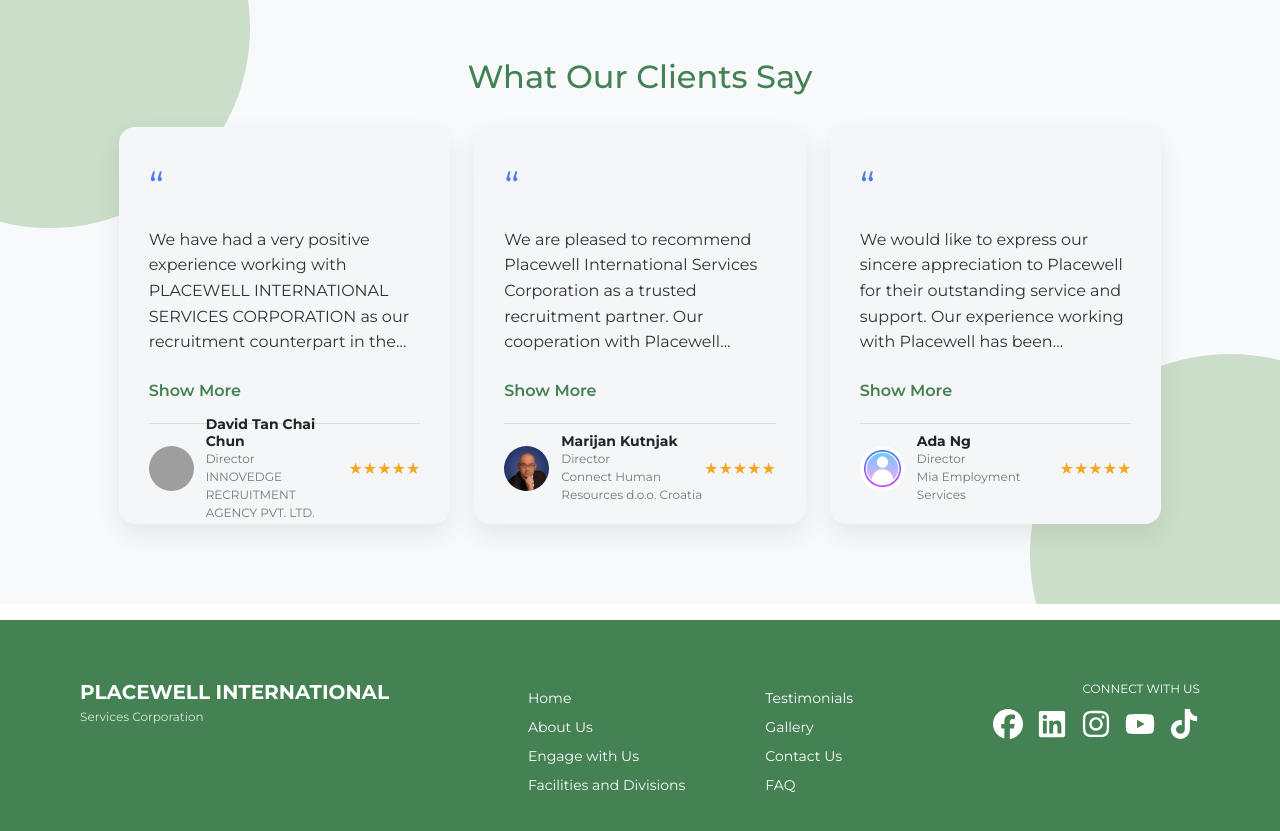
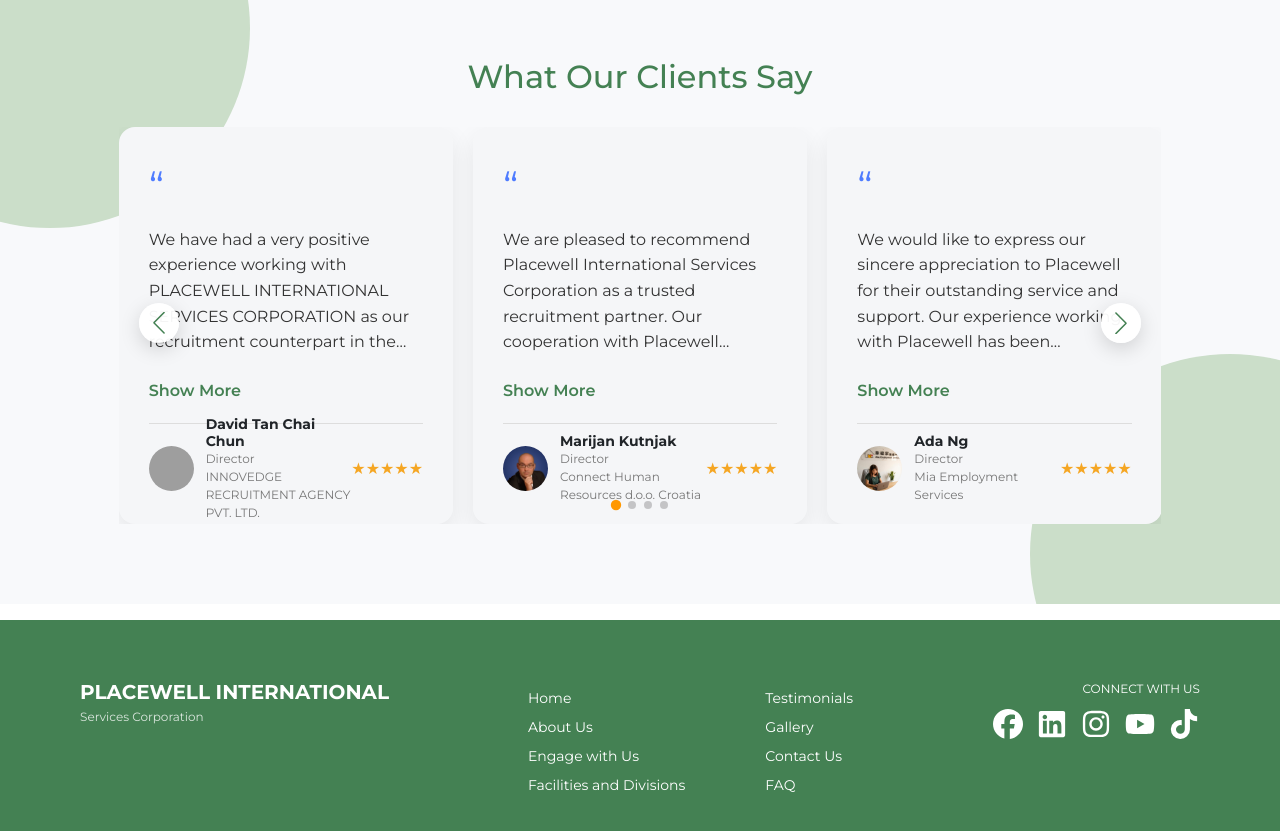
Before and after one commit to khencel/placewell, a Next.js app: page /testimonials/client-testimonials in a window 1280 px wide. Shown: the part 1567-2398 px from the top of the page. Built offline with nearby package versions, Linux system fonts and the light colour scheme; grey boxes are pictures that could not be loaded.

Commit message:
update testimonials

```diff
--- a/src/app/testimonials/client-testimonials/data.tsx
+++ b/src/app/testimonials/client-testimonials/data.tsx
@@ -21,7 +21,7 @@ export default function getData (){
                 Sincerely,`
         },
         {
-            "avatar":"/images.jpg",
+            "avatar":"/7c76e4d7-7e13-4122-b9c8-c685e48dbe36.jpg",
             "name":"Ada Ng",
             "position":"Director",
             "company":"Mia Employment Services",
@@ -30,5 +30,14 @@ export default function getData (){
             We would like to take this opportunity to commend Placewell for their excellent service and wish them continued success in the future.
             Yours faithfully,`
         },
+        {
+            "avatar":"/images.jpg",
+            "name":"Steven Ong",
+            "position":"Director",
+            "company":"Assured Employment Services Pte Ltd",
+            "info":`Our partnership with Placewell International Services Corporation began well before the COVID-19 pandemic, and throughout all the global challenges since, they have remained an invaluable partner. It has been a true privilege to collaborate with them in successfully deploying skilled and dedicated Filipino workers to Singapore.
+                The day-to-day team at Placewell is remarkably helpful, ensuring our collaborative efforts run seamlessly and efficiently. Furthermore, their management team has consistently shown incredible flexibility and unwavering support, making them a truly trusted counterpart. We highly value this long-standing relationship and look forward to many more years of shared success.`
+        }
+
     ]
 }
--- a/src/app/testimonials/client-testimonials/page.tsx
+++ b/src/app/testimonials/client-testimonials/page.tsx
@@ -6,6 +6,8 @@ import TestimonialCard from "@/components/TestimonialsCard";
 import s from "../../../styles/testimonials.module.css"
 import { useTranslations } from "next-intl";
 import getData from "./data";
+import { Swiper, SwiperSlide } from "swiper/react";
+import { Autoplay,Navigation, Pagination } from "swiper/modules";
 
 export default function ClientTestimonial() {
     const t = useTranslations("clientTestimonial");
@@ -92,10 +94,25 @@ export default function ClientTestimonial() {
                                 <h2 className="title">{t("what")}</h2>
                                 {/* <p className="subtitle">Lorem ipsum dolor sit amet consectetur adipisicing elit. Sunt voluptate ratione</p> */}
                             </div>
-                            <div className="row">
+
+                            <Swiper
+                                    spaceBetween={20}
+                                    slidesPerView={3}
+                                    loop={true}
+                                    modules={[Autoplay, Navigation, Pagination]}
+                                    autoplay={{
+                                      delay: 12000, // 12 seconds
+                                      disableOnInteraction: false, // optional: tuloy pa rin autoplay kahit nag-click/swipe ang user
+                                    }}
+                                    speed={800}
+                                    navigation
+                                    pagination={{ clickable: true }}
+                                  >
+
                                     {
                                         items.map((item,index) => (
-                                        <div className="col-md-4" key={index}>
+                                            <SwiperSlide>
+                                                <div key={index}>
                                                     <TestimonialCard
                                                         name={item.name}
                                                         role={item.position}
@@ -104,9 +121,16 @@ export default function ClientTestimonial() {
                                                         statement={item.info}
                                                     />
                                                 </div>
+
+                                            </SwiperSlide>
+
                                         ))
                                     }
-                            </div>
+
+                            </Swiper>
+
+
+
                         </div>
                     </div>
                 </div>
```
Also changed, not shown: public/7c76e4d7-7e13-4122-b9c8-c685e48dbe36.jpg (added). Lines whose indentation alone changed are shown as unchanged.
